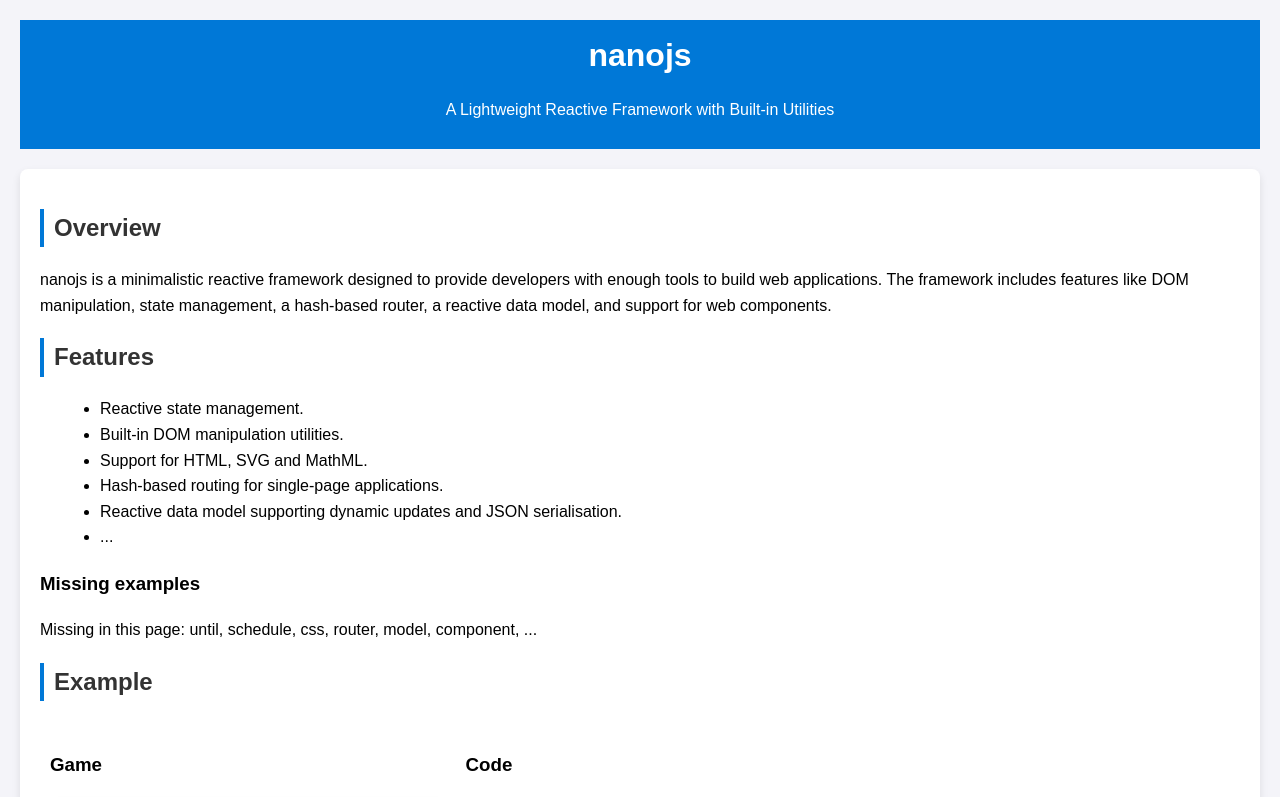
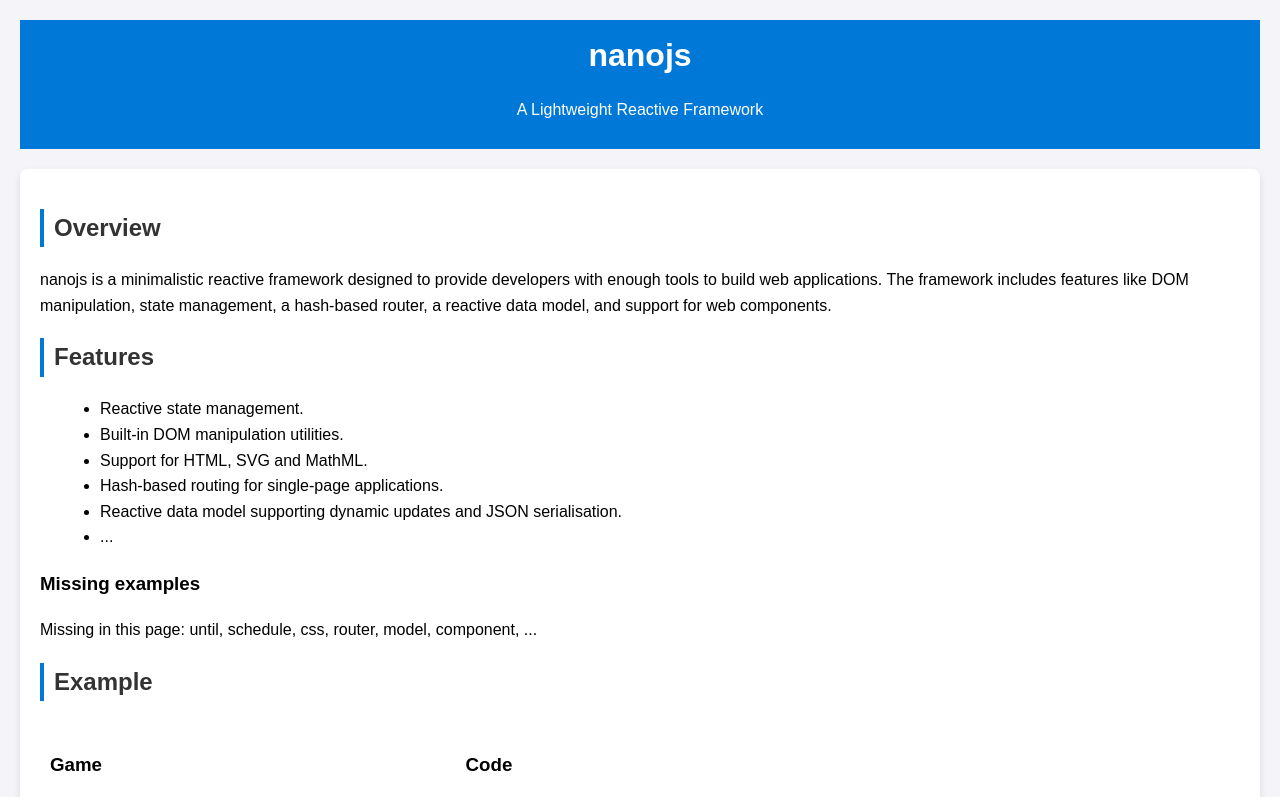
Before and after one commit to nanoflite/nanojs, a website built with webpack: page docs/index.html in a window 1280 px wide. Shown: the top 797 px of the page. Built offline with nearby package versions, Linux system fonts and the light colour scheme.

Commit message:
Commit this for a quick public page.

```diff
--- a/docs/index.html
+++ b/docs/index.html
@@ -75,7 +75,7 @@
 <body>
 <header>
     <h1>nanojs</h1>
-    <p>A Lightweight Reactive Framework with Built-in Utilities</p>
+    <p>A Lightweight Reactive Framework</p>
 </header>
 <main>
     <section>
```
